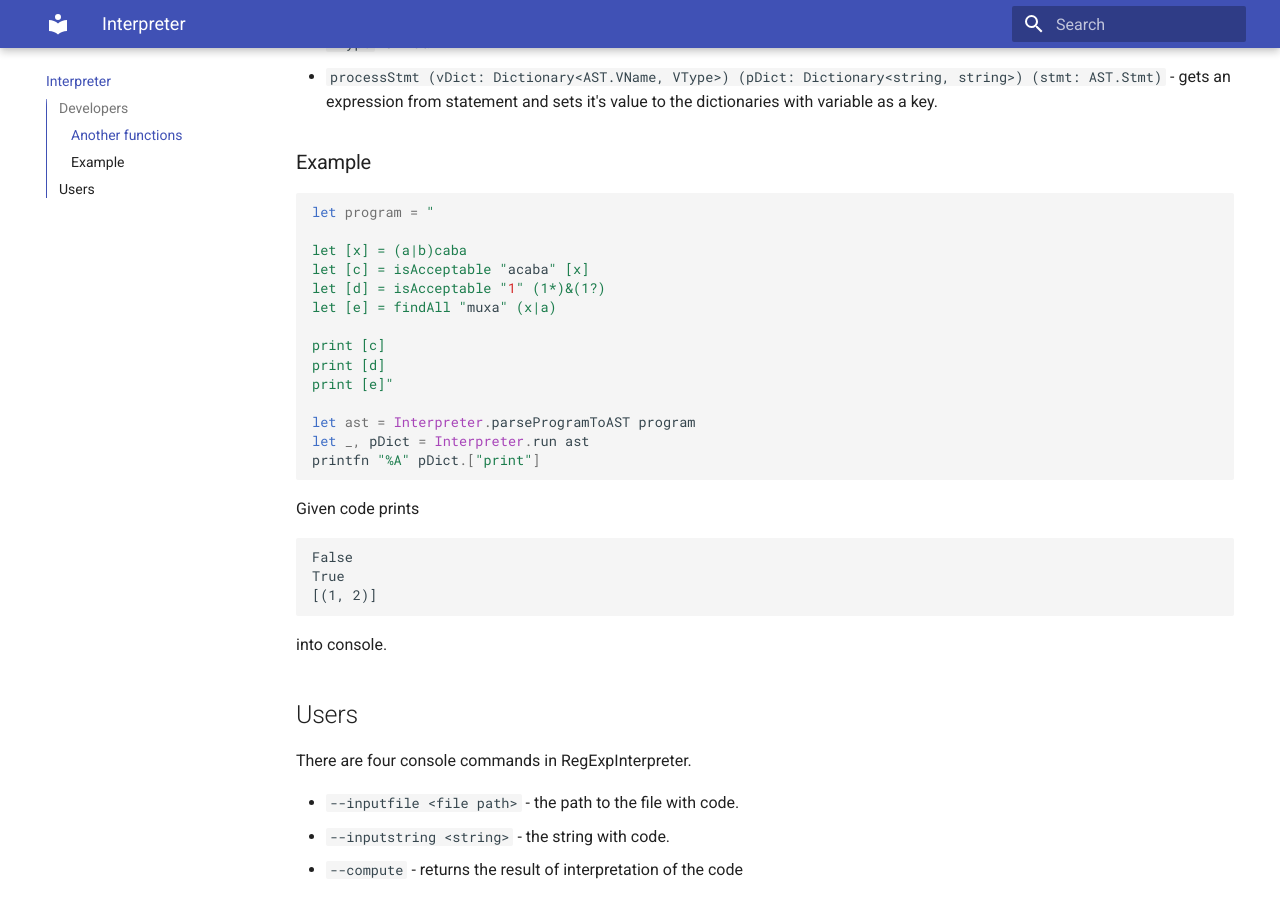
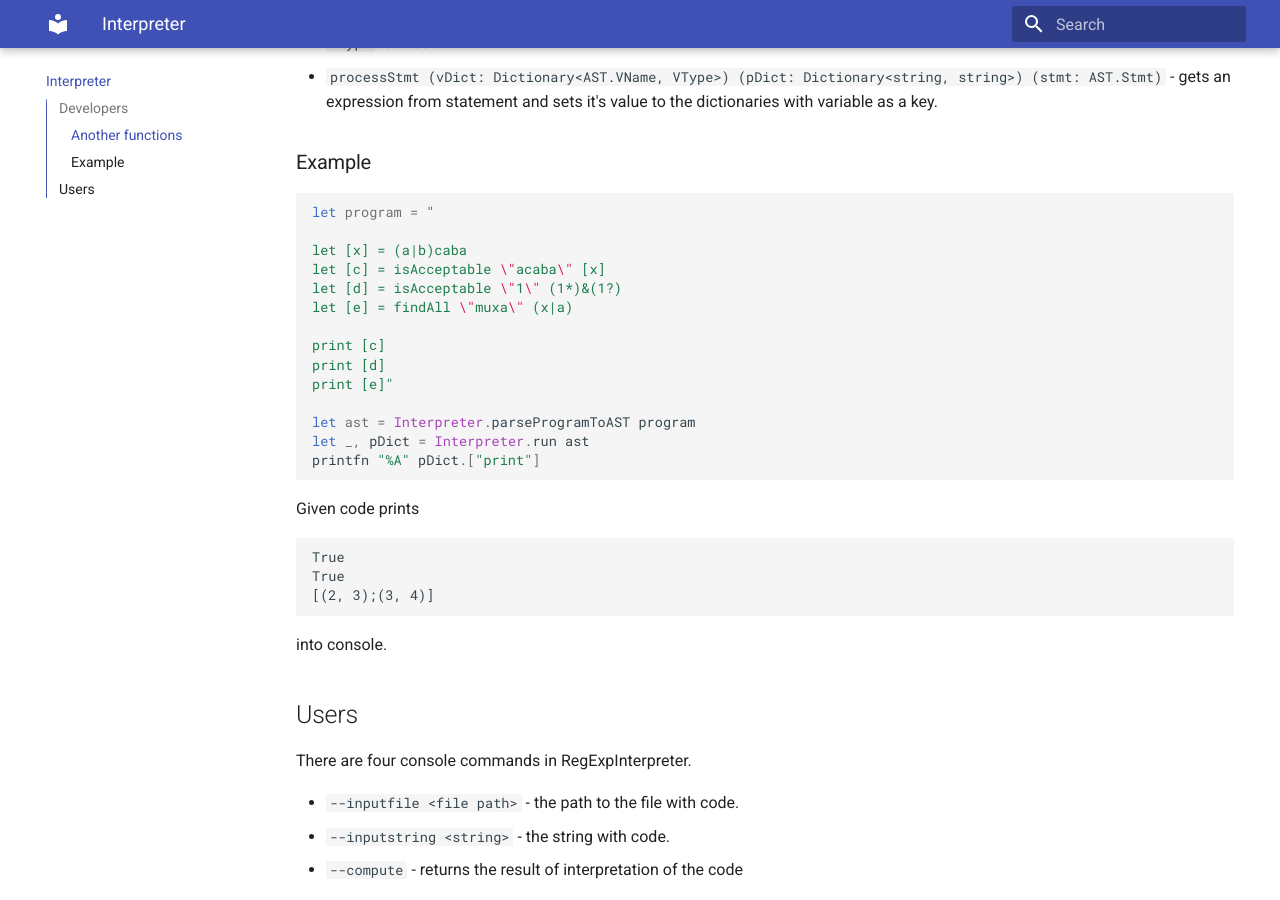
Before and after one commit to alexander-kurdakov/RegExpInterpreter, an MkDocs documentation site: the page built from docs/Interpreter.md, in a window 1280 px wide and 900 px high, scrolled down 445 px. Built offline with MkDocs 1.6.1 and Material for MkDocs 9.7.7, drawn with Linux system fonts in a browser that asks for light colours.

Commit message:
interpreter.md ready

````diff
--- a/docs/Interpreter.md
+++ b/docs/Interpreter.md
@@ -16,9 +16,9 @@ Then you can run the `Interpreter.run <AST>` function that returns two dictionar
 let program = "
 
 let [x] = (a|b)caba
-let [c] = isAcceptable "acaba" [x]
-let [d] = isAcceptable "1" (1*)&(1?)
-let [e] = findAll "muxa" (x|a)
+let [c] = isAcceptable \"acaba\" [x]
+let [d] = isAcceptable \"1\" (1*)&(1?)
+let [e] = findAll \"muxa\" (x|a)
 
 print [c]
 print [d]
@@ -31,9 +31,9 @@ printfn "%A" pDict.["print"]
 
 Given code prints
     ```
-    False
     True
-    [(1, 2)]
+    True
+    [(2, 3);(3, 4)]
     ```
 into console.
 
````
Also changed, not shown: docs/Structure.md (+1 -1 lines).
